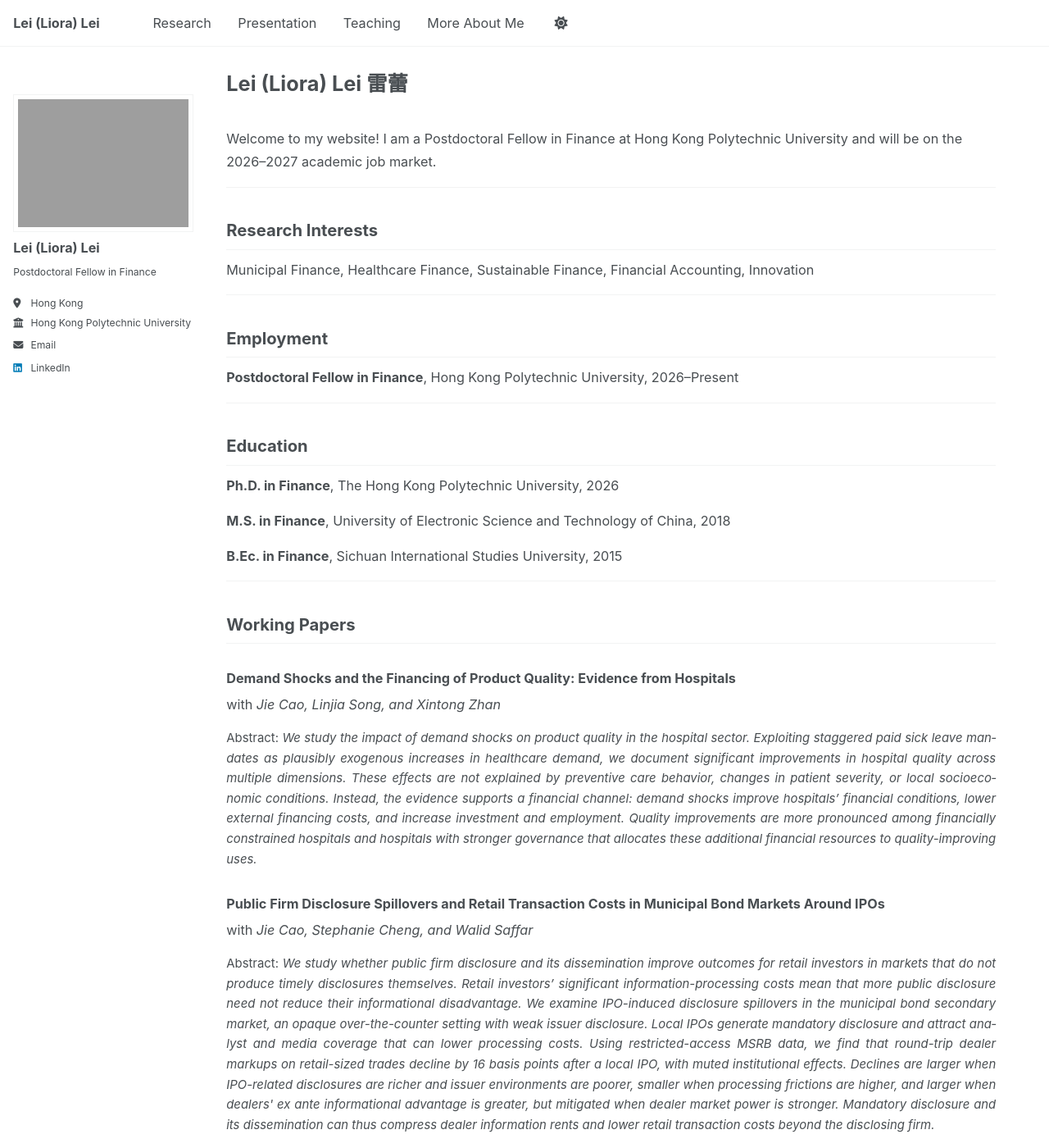
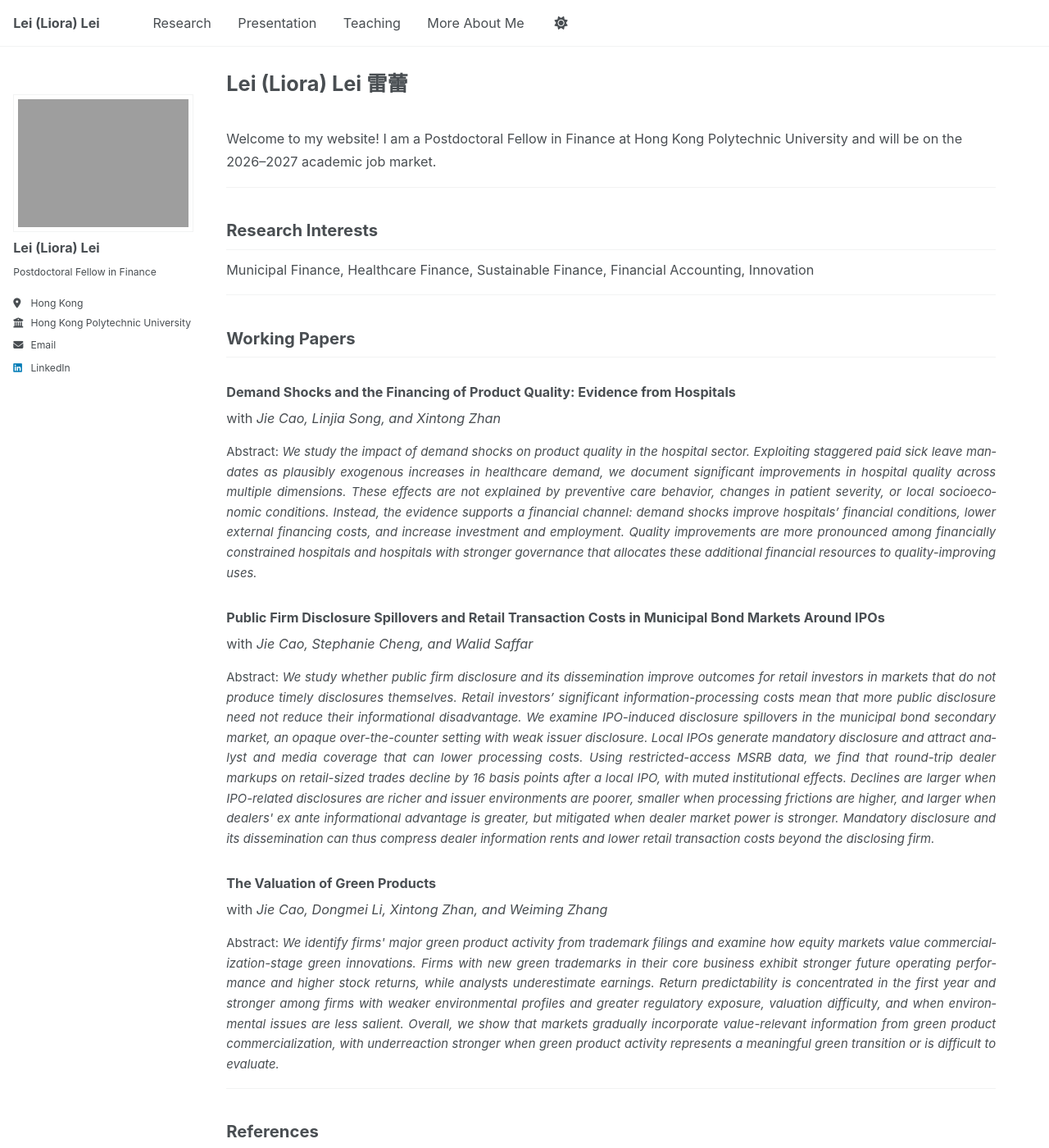
Before and after one commit to Liora-Lei/Lei-Lei, a Jekyll site: the page built from _pages/about.md, in a window 1280 px wide and 1400 px high. Shown: the whole window at 82% size. Built offline with Jekyll 4.4.1, drawn with Linux system fonts in a browser that asks for light colours; a script that is not in the unit is left out; some of the changed text lies outside the part shown.

Commit message:
Move working papers and references above employment and education

```diff
--- a/_pages/about.md
+++ b/_pages/about.md
@@ -18,6 +18,19 @@ Municipal Finance, Healthcare Finance, Sustainable Finance, Financial Accounting
 
 ---
 
+## Working Papers
+
+{% include working-papers.md %}
+
+---
+
+## References
+
+[Prof. Jie (Jay) Cao](https://sites.google.com/site/jiejaycao) (PhD Supervisor) &emsp; [Prof. Xintong (Eunice) Zhan](https://sites.google.com/view/xintongzhan/home) &emsp; [Prof. Stephanie Cheng](https://sites.google.com/view/stephaniefcheng)
+{: .reference-links}
+
+---
+
 ## Employment
 
 **Postdoctoral Fellow in Finance**, Hong Kong Polytechnic University, 2026–Present
@@ -30,16 +43,3 @@ Municipal Finance, Healthcare Finance, Sustainable Finance, Financial Accounting
 **M.S. in Finance**, University of Electronic Science and Technology of China, 2018
 
 **B.Ec. in Finance**, Sichuan International Studies University, 2015
-
----
-
-## Working Papers
-
-{% include working-papers.md %}
-
----
-
-## References
-
-[Prof. Jie (Jay) Cao](https://sites.google.com/site/jiejaycao) (PhD Supervisor) &emsp; [Prof. Xintong (Eunice) Zhan](https://sites.google.com/view/xintongzhan/home) &emsp; [Prof. Stephanie Cheng](https://sites.google.com/view/stephaniefcheng)
-{: .reference-links}
```
